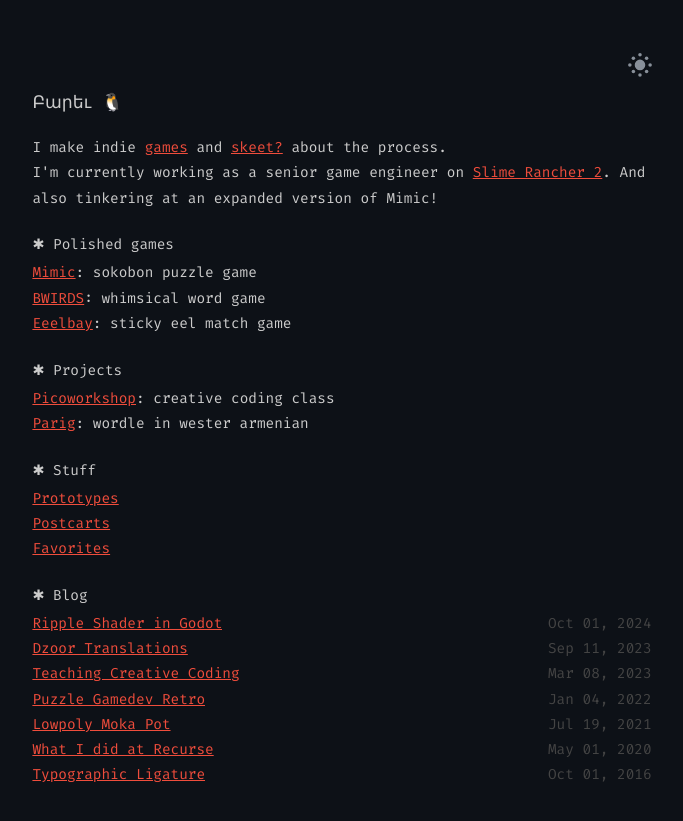
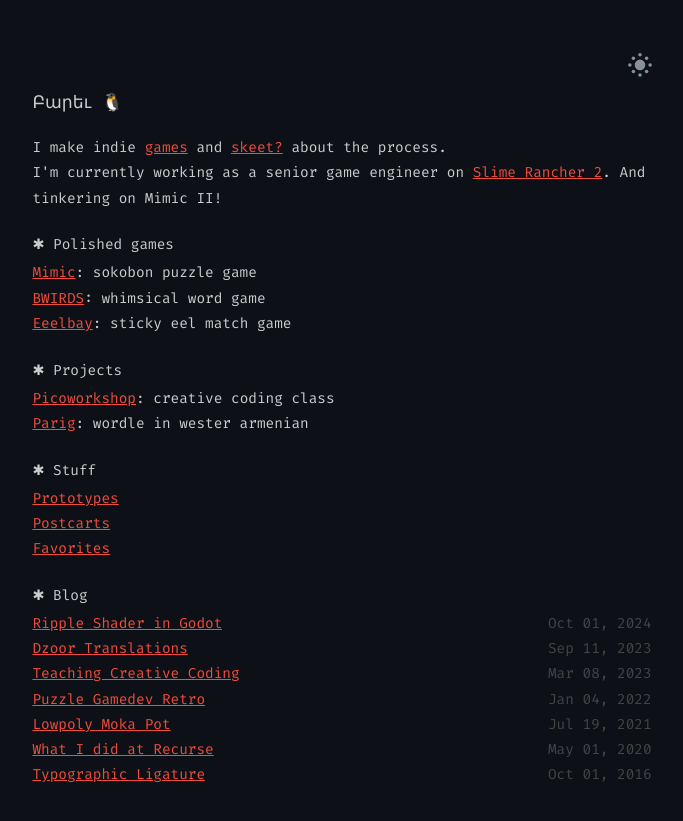
Before and after one commit to sourencho/sourencho.github.io, a Jekyll site: the page built from index.html, in a window 1280 px wide. Shown: the top 821 px of the page, without its empty margins (298-981 px from the left). Built offline with Jekyll 4.4.1, drawn with Linux system fonts in a browser that asks for light colours.

Commit message:
Update index.html

```diff
--- a/index.html
+++ b/index.html
@@ -13,7 +13,7 @@
         I make indie <a href="https://sourencho.itch.io/">games</a> and <a href="https://bsky.app/profile/sourencho.com">skeet?</a> about the process.
     </p>
     <p>
-        I'm currently working as a senior game engineer on <a href="https://store.steampowered.com/app/1657630/Slime_Rancher_2/" target="_blank">Slime Rancher 2</a>. And also tinkering at an expanded version of Mimic!
+        I'm currently working as a senior game engineer on <a href="https://store.steampowered.com/app/1657630/Slime_Rancher_2/" target="_blank">Slime Rancher 2</a>. And tinkering on Mimic II!
     </p>
 </section>
 
```
